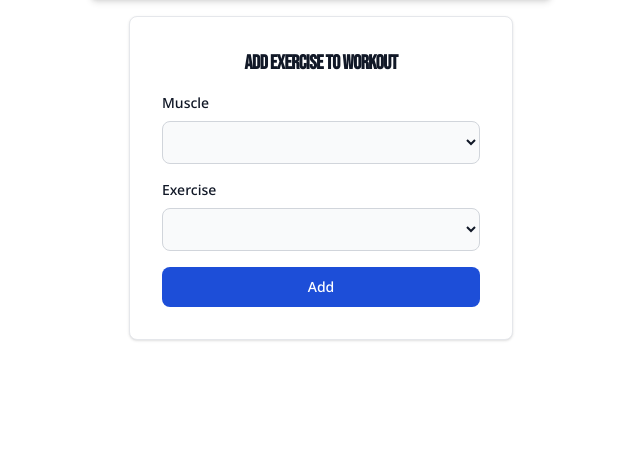
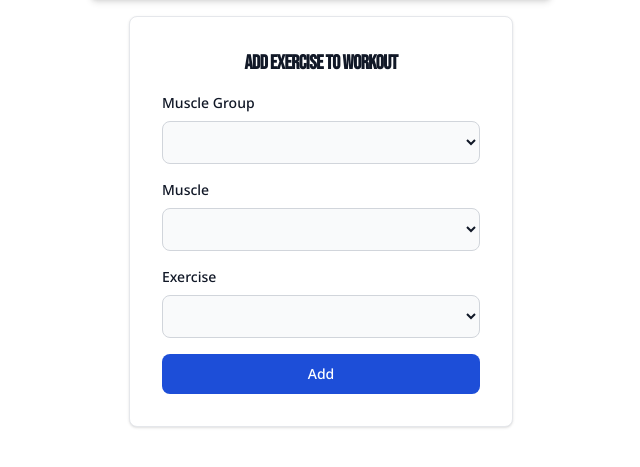
Before and after one commit to paulharbulak-maxar/exercise-db, a FastAPI app: template templates/workout_template.html in a window 1280 px wide. Shown: the part 156-623 px from the top of the page, without its empty margins (319-959 px from the left). Run offline with FastAPI, Linux system fonts and the light colour scheme; the template is opened without the code that fills it, so the values that code supplies are empty; style sheets or scripts are compiled from the project's sources; some libraries are stand-ins or nearby versions.

Commit message:
Add muscle group filter for exercise select. Move filterSelect function to base.html.

```diff
--- a/templates/base.html
+++ b/templates/base.html
@@ -4,6 +4,26 @@
     {% block head %}
     {% block scripts %}
     <script src="https://cdn.tailwindcss.com"></script>
+    <script>
+        function filterSelect(e) {
+            var filterVal = e.target.value;
+            console.log(e.target.value);
+            select_tag = document.getElementById(e.target.queryId);
+            var options = select_tag.options;
+            var filteredOptions = [];
+            for (var i = 0; i < options.length; i++) {
+                var option = options[i];
+                var optionFilter = option.getAttribute(e.target.dataAttribute);
+                if (optionFilter === filterVal) {
+                    option.style.display = 'block';
+                    filteredOptions.push(option);
+                } else {
+                    option.style.display = 'none';
+                }
+            }
+            filteredOptions[0].selected = true;
+        }
+    </script>
     {% endblock %}
     <link rel="preconnect" href="https://fonts.googleapis.com">
     <link rel="preconnect" href="https://fonts.gstatic.com" crossorigin>
--- a/templates/workout_template.html
+++ b/templates/workout_template.html
@@ -58,13 +58,22 @@
             <h2 class="flex place-content-center mb-4 text-xl md:text-xl lg:text-xl font-bold leading-none tracking-tight text-gray-900 dark:text-white">
                 Add Exercise to Workout
             </h2>
+            <label for="muscle_group" class="block mb-2 text-sm font-medium text-gray-900 dark:text-white">Muscle Group</label>
+            <select id="muscle_group"
+                    name="muscle_group"
+                    class="mb-4 shrink bg-gray-50 border border-gray-300 text-gray-900 text-sm rounded-lg focus:ring-blue-500 focus:border-blue-500 block w-full p-2.5 dark:bg-gray-700 dark:border-gray-600 dark:placeholder-gray-400 dark:text-white dark:focus:ring-blue-500 dark:focus:border-blue-500">
+                <option> </option>
+                {% for group in muscle_groups|sort(attribute='name') %}
+                <option value={{group.id}}>{{ group.name|capitalize }}</option>
+                {% endfor %}
+            </select>
             <label for="muscle" class="block mb-2 text-sm font-medium text-gray-900 dark:text-white">Muscle</label>
             <select id="muscle"
                     name="muscle"
                     class="mb-4 shrink bg-gray-50 border border-gray-300 text-gray-900 text-sm rounded-lg focus:ring-blue-500 focus:border-blue-500 block w-full p-2.5 dark:bg-gray-700 dark:border-gray-600 dark:placeholder-gray-400 dark:text-white dark:focus:ring-blue-500 dark:focus:border-blue-500">
                 <option> </option>
                 {% for muscle in muscles|sort(attribute='name') %}
-                <option value={{muscle.id}}>{{ muscle.name|capitalize }}</option>
+                <option data-muscle-group-id="{{muscle.muscle_group_id}}" value={{muscle.id}}>{{ muscle.name|capitalize }}</option>
                 {% endfor %}
             </select>
             <form action="{{ url_for('create_template_exercise', workout_template_id=workout_template.id) }}" method="post" enctype="multipart/form-data">
@@ -82,27 +91,20 @@
             </form>
         </div>
     </div>
+
     <script>
-        function filterSelect(e) {
-            var filterVal = e.target.value;
-            console.log(filterVal);
-            select_tag = document.getElementById("exercise_id");
-            var options = select_tag.options;
-            let filteredOptions = [];
-            for (var i = 0; i < options.length; i++) {
-                var option = options[i];
-                var optionFilter = option.getAttribute('data-muscle-id');
-                if (optionFilter === filterVal) {
-                    option.style.display = 'block';
-                    filteredOptions.push(option);
-                } else {
-                    option.style.display = 'none';
-                }
-            }
-            filteredOptions[0].selected = true;
-        }
+        muscleGroupFilter = document.getElementById("muscle_group")
+        muscleGroupFilter.queryId = 'muscle';
+        muscleGroupFilter.dataAttribute = 'data-muscle-group-id';
+        muscleGroupFilter.addEventListener(
+            "input",
+            filterSelect,
+        );
 
-        document.getElementById("muscle").addEventListener(
+        muscleFilter = document.getElementById("muscle")
+        muscleFilter.queryId = 'exercise_id';
+        muscleFilter.dataAttribute = 'data-muscle-id';
+        muscleFilter.addEventListener(
             "input",
             filterSelect,
         );
```
